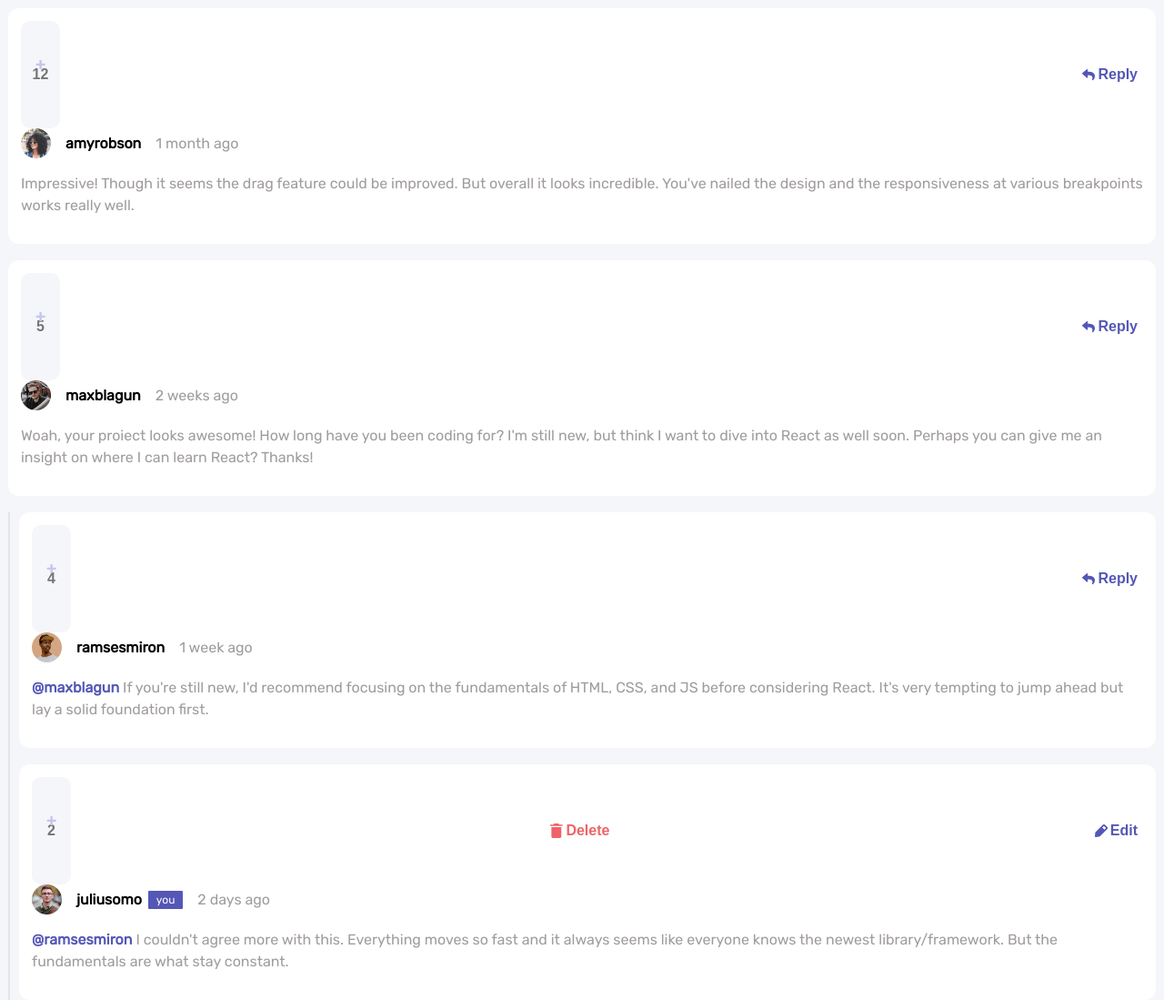
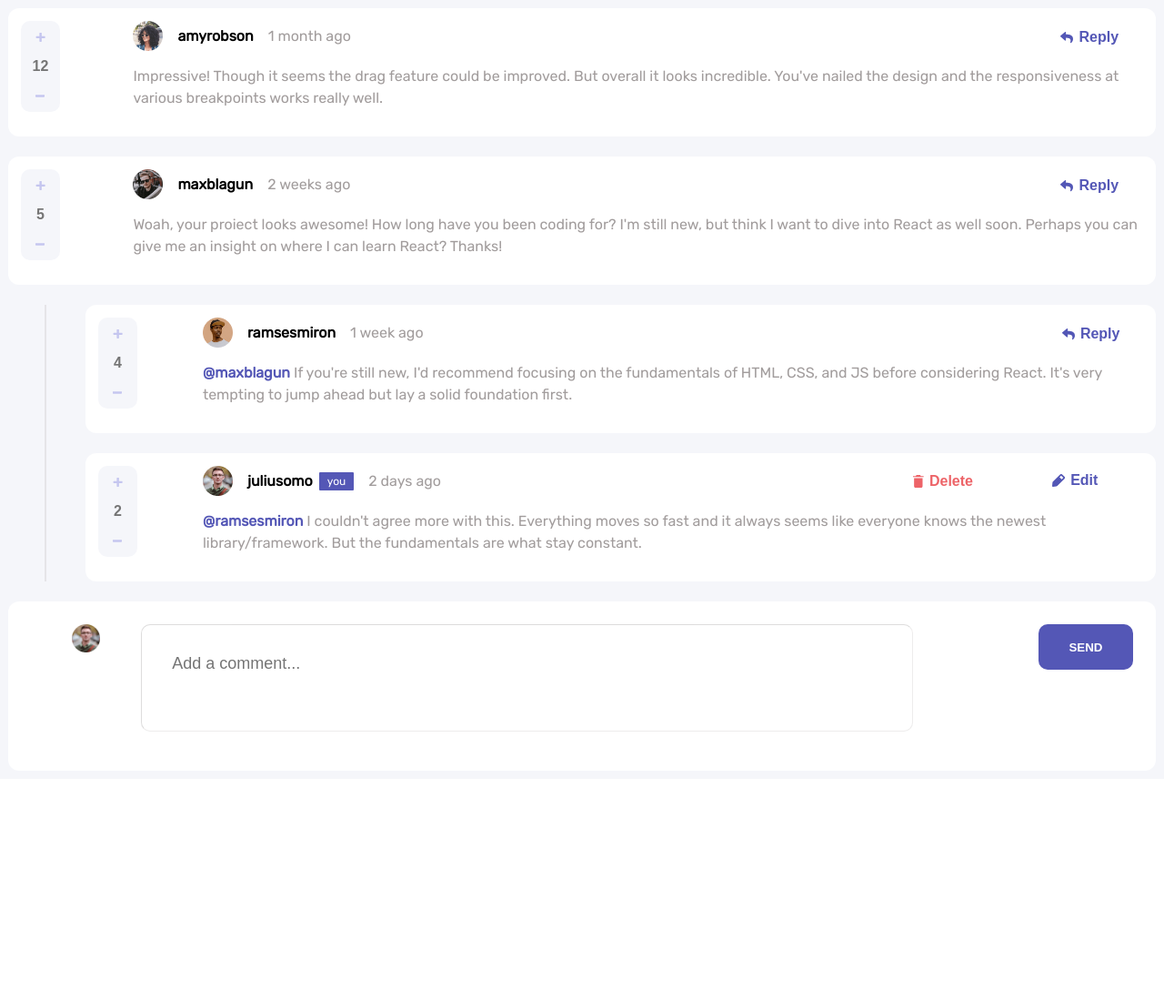
Before and after one commit to m-shenka/interactive-comments, a plain HTML site: page index.html in a window 1280 px wide. Shown: the top 1099 px of the page at 91% size. After the commit the page ends 856 px from the top, so only its background shows below. Drawn offline with Linux system fonts and the light colour scheme.

Commit message:
add desktop version, finish the project

```diff
--- a/index.css
+++ b/index.css
@@ -39,6 +39,7 @@ img {
     border-radius: 12px;
     margin-bottom: 18px;
     padding: 14px;
+    position: relative;
 }
 
 .comment__header {
@@ -70,22 +71,11 @@ img {
     line-height: 24px;
 }
 
-.gradeAndButton {
-    display: flex;
-    flex-direction: row;
-    width: 100%;
-    justify-content: space-between;
-}
 
 .comment__gradeButton {
     border: none;
 }
 
-.gradeAndButton > button {
-    border: none;
-    background: none;
-
-}
 
 .comment__gradeButton > button {
     border: none;
@@ -126,10 +116,15 @@ img {
 .gradeAndButton__reply {
     display: flex;
     flex-direction: row;
+    border: none;
+    background: none;
     color:  hsl(238, 40%, 52%);
     font-weight: bold;
     align-items: center;
     font-size: 16px;
+    position: absolute;
+    right: 3%;
+    bottom: 11%;
 }
 
 /* .reply__img {
@@ -137,7 +132,7 @@ img {
 }  */
 
 .gradeAndButton__reply > img {
-    margin-right: 3px;
+    margin-right: 6px;
     width: 14px;
 }
 
@@ -166,30 +161,40 @@ img {
 .gradeAndButton__delete {
     display: flex;
     flex-direction: row;
+    border: none;
+    background: none;
     font-weight: bold;
     color: hsl(358, 79%, 66%);
     font-size: 16px;
     align-items: center;
+    position: absolute;
+    right: 23%;
+    bottom: 11%;
 
 }
 
 .gradeAndButton__delete > img {
-    margin-right: 3px;
+    margin-right: 6px;
     width: 14px;
 }
 
 .gradeAndButton__edit {
     display: flex;
     flex-direction: row;
+    border: none;
+    background: none;
     font-weight: bold;
     color: hsl(238, 40%, 52%);
     font-size: 16px;
     align-items: center;
+    position: absolute;
+    right: 4%;
+    bottom: 11%;
 
 }
 
 .gradeAndButton__edit > img {
-    margin-right: 3px;
+    margin-right: 6px;
     width: 14px;
 
 }
@@ -198,7 +203,7 @@ img {
     width: 100%;
     background-color: white;
     border-radius: 12px;
-    padding: 14px;
+    padding: 19px;
 }
 
 .leaveAComment__userField {
@@ -213,15 +218,7 @@ img {
     margin-bottom: 18px;
 }
 
-.avatarAndButton {
-    display: flex;
-    flex-direction: row;
-    justify-content: space-between;
-    align-items: center;
-
-}
-
-.leaveAComment__img {
+.leaveAComment__img > img {
     width: 31px;
 
 }
@@ -235,34 +232,68 @@ img {
     border-radius: 10px;
     font-weight: bold;
 
+
 }
 
 button:hover {
     cursor: pointer;
  }
 
- @media only screen and (min-width: 900px) {
+ .container__leaveAComment {
+    display: grid;
+    grid-template-columns: 10fr 3fr ;
+    grid-template-rows: 0.1fr;
+    grid-template-areas: "userField userField"
+                         "avatar button" ;             ;
+}
+
+.leaveAComment__img {
+    grid-area: avatar;
+}
+
+
+
+.leaveAComment__userField {
+    grid-area: userField;
+
+}
+
+
+
+.leaveAComment__send {
+    grid-area: button;
+
+}
+
+
+ @media only screen and (min-width: 700px) {
     .container__comment {
         display: grid;
+        grid-template-columns: 1fr 8fr 1fr;
+        grid-template-rows: 0.2fr 0.1fr;
+        grid-template-areas: "button header reply"
+                                "button text text";
 
-        grid-template-areas: "button"  "header" "reply"
-                                        "text";
+        margin-bottom: 22px;
 
     }
 
     .comment__gradeButton {
         grid-area: button;
-
+        align-self: start;
     }
 
     .comment__header {
         grid-area: header;
 
 
+
     }
 
     .gradeAndButton__reply {
         grid-area: reply;
+        right: 17%;
+        bottom: 14%;
 
     }
 
@@ -272,14 +303,68 @@ button:hover {
 
     .comment__grade {
         width: 43px;
-        padding: 50px 0px;
+        padding: 41px 0px;
 
     }
 
-    .comment__header {
-        width: 30%;
-        justify-content: start;
-        align-items: center;
+    .gradeButton__less {
+        top: 80%;
+        left: 10px;
+    }
+
+    .gradeButton__more {
+        top: 11%;
+        left: 10px;
+
+    }
+
+    .comment__branch {
+        margin-left: 40px;
+        padding-left: 43px;
+    }
+
+    .gradeAndButton__delete {
+        grid-area: reply;
+        right: 168%;
+        bottom: 19%;
+
+    }
+
+    .gradeAndButton__edit {
+        grid-area: reply;
+        right: 38%;
+        bottom: 20%;
+
+    }
+
+    .container__leaveAComment {
+        display: grid;
+        grid-template-columns: 1fr 7fr 2fr;
+        grid-template-rows: 0.1fr;
+        grid-template-areas: "avatar userField button";
+        padding: 25px;
+    }
+
+
+
+    .leaveAComment__userField {
+        grid-area: userField;
+        justify-self: center;
+
+    }
+
+
+
+    .leaveAComment__send {
+        grid-area: button;
+        height: 50px;
+        justify-self: end;
+
+    }
+
+    .leaveAComment__img {
+        grid-area: avatar;
+        justify-self: center;
     }
 
 
@@ -289,4 +374,8 @@ button:hover {
 
 
 
+
+
+
+
  }
--- a/index.html
+++ b/index.html
@@ -21,14 +21,12 @@
         <span class="comment__period">1 month ago</span>
       </div>
       <p class="comment__text">Impressive! Though it seems the drag feature could be improved. But overall it looks incredible. You've nailed the design and the responsiveness at various breakpoints works really well.</p>
-      <div class="gradeAndButton">
       <div class="comment__gradeButton">
         <button class="gradeButton__more"><img src="./images/icon-plus.svg" alt="make graduation mark more"/></button>
         <input type="grade of work" name="number" placeholder="12" class="comment__grade"/>
         <button class="gradeButton__less"><img src="./images/icon-minus.svg" alt="make graduation mark less" /></button>
       </div>
       <button class="gradeAndButton__reply"> <img src="./images/icon-reply.svg" alt="reply logo for button"/>Reply</button>
-      </div>
     </div>
     <div class="container__comment container__comment--maxblagun">
       <div class="comment__header">
@@ -38,14 +36,12 @@
       </div>
       <p class="comment__text">Woah, your proiect looks awesome! How long have you been coding for? I'm still new, but think I want to dive into React as well soon. Perhaps you can give me an insight on where I can learn React?
       Thanks!</p>
-      <div class="gradeAndButton">
       <div class="comment__gradeButton">
         <button class="gradeButton__more"><img src="./images/icon-plus.svg" alt="make graduation mark more"/></button>
         <input type="grade of work" name="number" placeholder="5" class="comment__grade"/>
         <button class="gradeButton__less"><img src="./images/icon-minus.svg" alt="make graduation mark less" /></button>
       </div>
       <button class="gradeAndButton__reply"> <img src="./images/icon-reply.svg" class="reply__img" alt="reply logo for button"/>Reply</button>
-      </div>
     </div>
     <div class="comment__branch">
       <div class="container__comment container__comment--ramsesmiron">
@@ -55,14 +51,12 @@
           <span class="comment__period">1 week ago</span>
         </div>
         <p class="comment__text"> <a class="text__responseNickname"> @maxblagun</a>  If you're still new, I'd recommend focusing on the fundamentals of HTML, CSS, and JS before considering React. It's very tempting to jump ahead but lay a solid foundation first.</p>
-        <div class="gradeAndButton">
         <div class="comment__gradeButton">
           <button class="gradeButton__more"><img src="./images/icon-plus.svg" alt="make graduation mark more"/></button>
           <input type="grade of work" name="number" placeholder="4" class="comment__grade"/>
           <button class="gradeButton__less"><img src="./images/icon-minus.svg" alt="make graduation mark less" /></button>
         </div>
         <button class="gradeAndButton__reply"> <img src="./images/icon-reply.svg" alt="reply logo for button"/>Reply</button>
-        </div>
       </div>
       <div class="container__comment container__comment--juliusomo">
         <div class="comment__header">
@@ -73,7 +67,6 @@
         </div>
         <p class="comment__text"><a class="text__responseNickname">@ramsesmiron</a>  I couldn't agree more with this. Everything moves so fast and it always seems like everyone knows the newest library/framework.
           But the fundamentals are what stay constant.</p>
-        <div class="gradeAndButton">
         <div class="comment__gradeButton">
           <button class="gradeButton__more"><img src="./images/icon-plus.svg" alt="make graduation mark more"/></button>
           <input type="grade of work" name="number" placeholder="2" class="comment__grade"/>
@@ -83,14 +76,11 @@
         <button class="gradeAndButton__edit"> <img src="./images/icon-edit.svg" alt="edit logo for button"/>Edit</button>
       </div>
     </div>
-    </div>
     <div class="container__leaveAComment">
       <input type="user leave their comment" name="comment" placeholder="Add a comment..." class="leaveAComment__userField"/>
-      <div class="avatarAndButton">
       <a class="leaveAComment__img" href="#"><img src="./images/avatars/image-juliusomo.png" alt="the avatar of user"/></a>
       <button class="leaveAComment__send">SEND</button>
     </div>
   </div>
-  </div>
 </body>
 </html>
```
Lines whose indentation alone changed are shown as unchanged.
